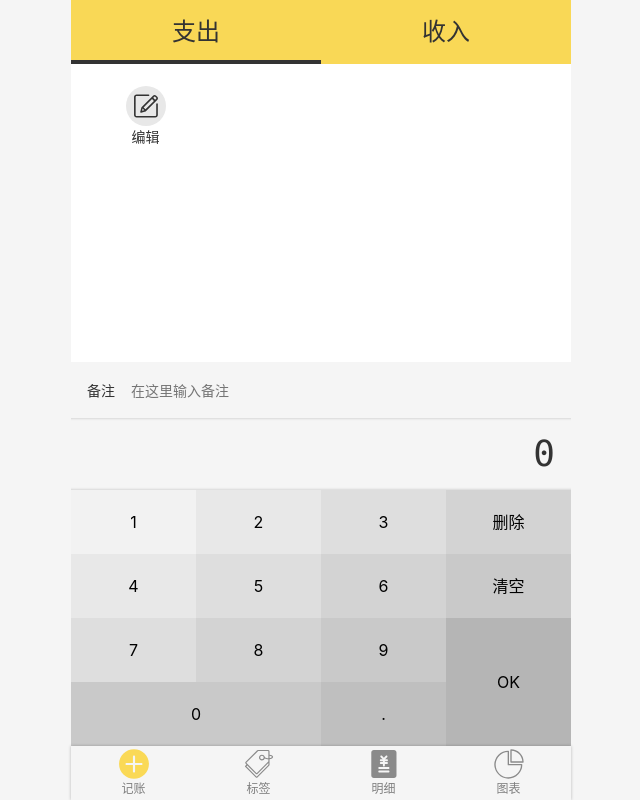
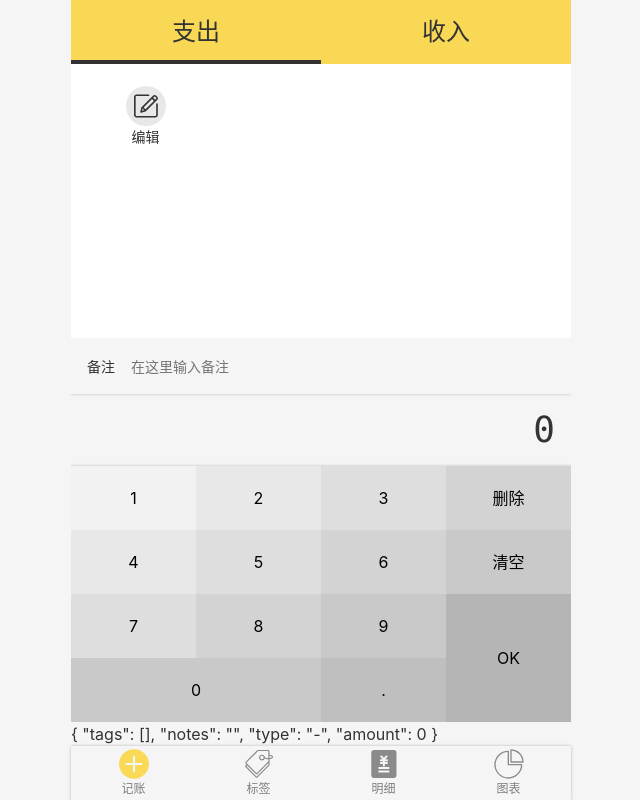
Before and after one commit to czc2222/myMoney, a Vue app: page /#/money in a window 1280 px wide. Shown: the whole page, without its empty margins (319-959 px from the left). Built offline with nearby package versions, Linux system fonts and the light colour scheme.

Commit message:
修复formitem组件value被赋值的问题

```diff
--- a/src/components/money/FormItem.vue
+++ b/src/components/money/FormItem.vue
@@ -2,7 +2,7 @@
   <div>
     <label class="formItem">
       <span class="name">{{ this.fieldName }}</span>
-      <input type="text" :placeholder="this.placeholder" v-model="value">
+      <input type="text" :placeholder="this.placeholder" :value="value" @input="OnValueChanged($event.target.value)">
     </label>
   </div>
 </template>
@@ -12,6 +12,7 @@ import Vue from 'vue'
 import {Component, Prop, Watch} from 'vue-property-decorator';
 @Component
 export default class FormItem extends  Vue {
+  @Prop({default:''}) readonly value!:string
   @Prop({required:true}) fieldName!:string
   @Prop() placeholder?:string
   value=''
--- a/src/views/Money.vue
+++ b/src/views/Money.vue
@@ -1,6 +1,6 @@
 <template>
   <layout class-prefix="layout">
-    {{ recordListModel }}
+    {{ record }}
     <NumberPad :value.sync="record.amount" @submit="saveRecord"/>
     <div class="notes">
       <FormItem field-name="备注"
```
